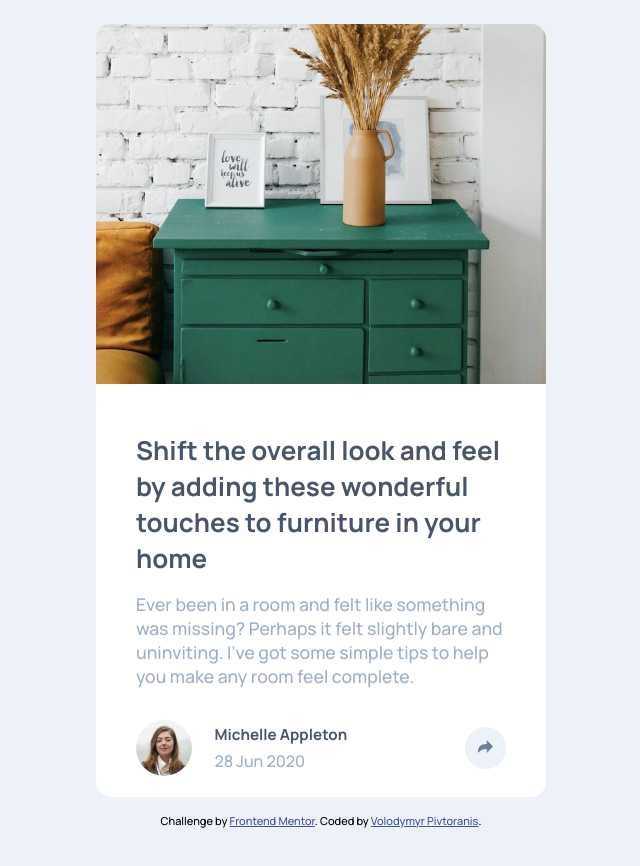
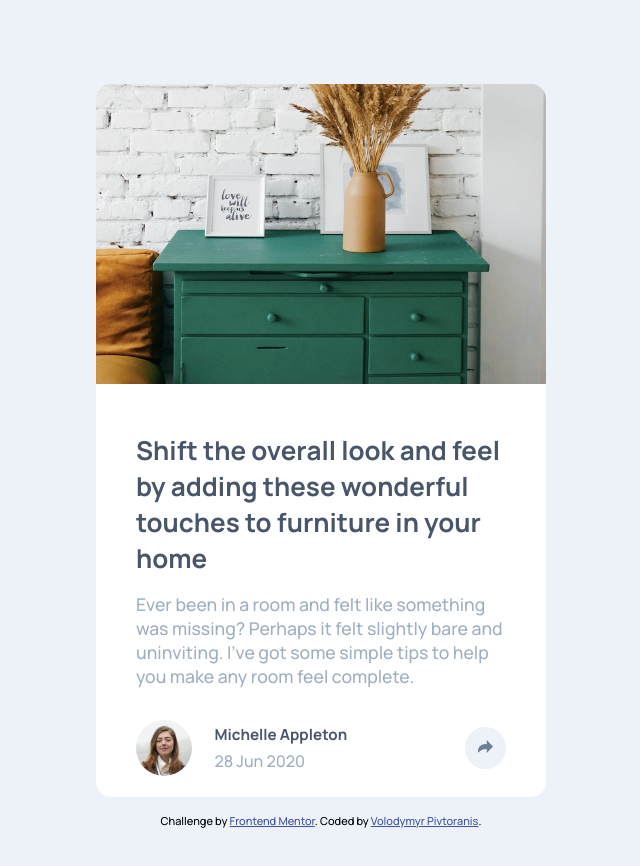
Before and after one commit to PivtoranisV/article-preview-component-master, a plain HTML site: page index.html in a window 1280 px wide. Shown: the whole page, without its empty margins (319-959 px from the left). Drawn offline with Linux system fonts and the light colour scheme.

Commit message:
Added img height

```diff
--- a/index.css
+++ b/index.css
@@ -11,7 +11,7 @@ body {
         sans-serif;
     font-size: 13px;
     background-color: hsl(210, 46%, 95%);
-    margin: 1.5rem;
+    margin: 3.5rem 1.5rem;
     display: flex;
     flex-direction: column;
     align-items: center;
@@ -29,6 +29,7 @@ ul {
     width: 100%;
     border-radius: 15px 15px 0 0;
     max-width: 450px;
+    height: 300px;
 }
 
 .content {
```
